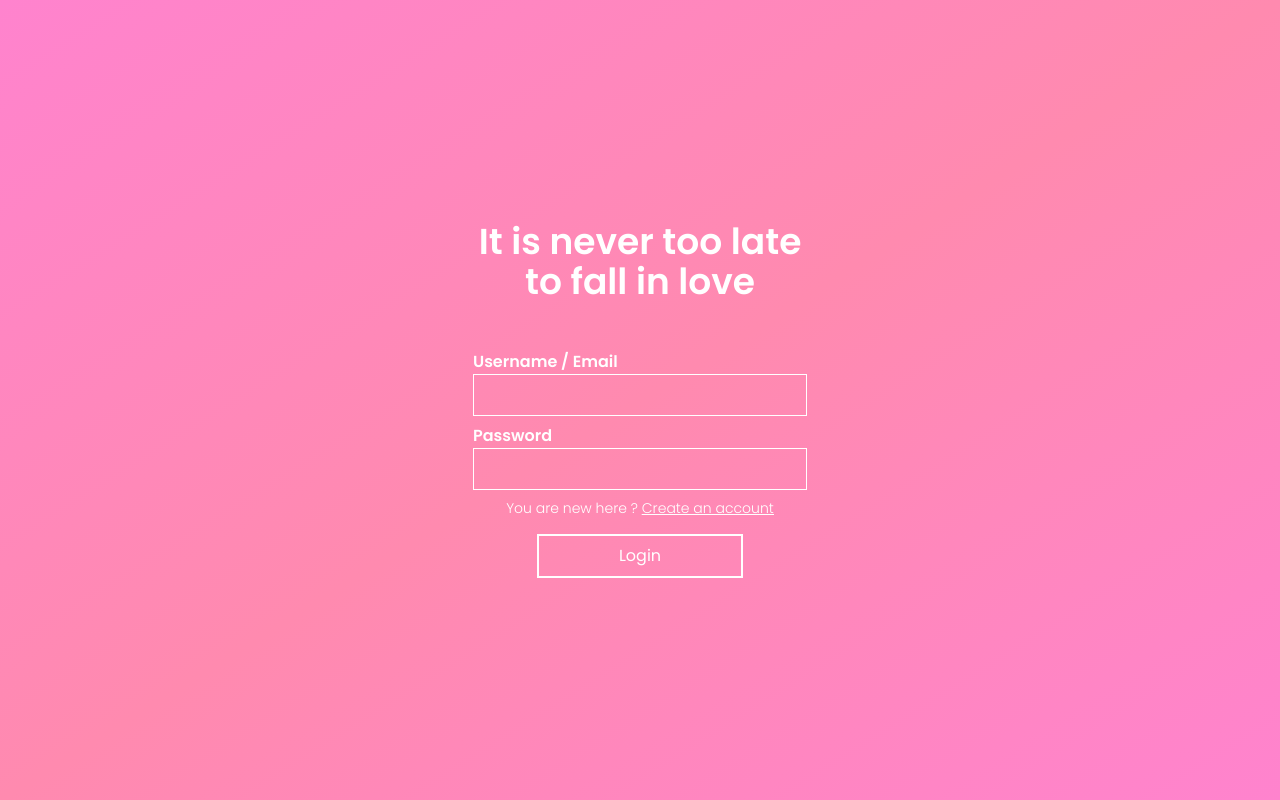
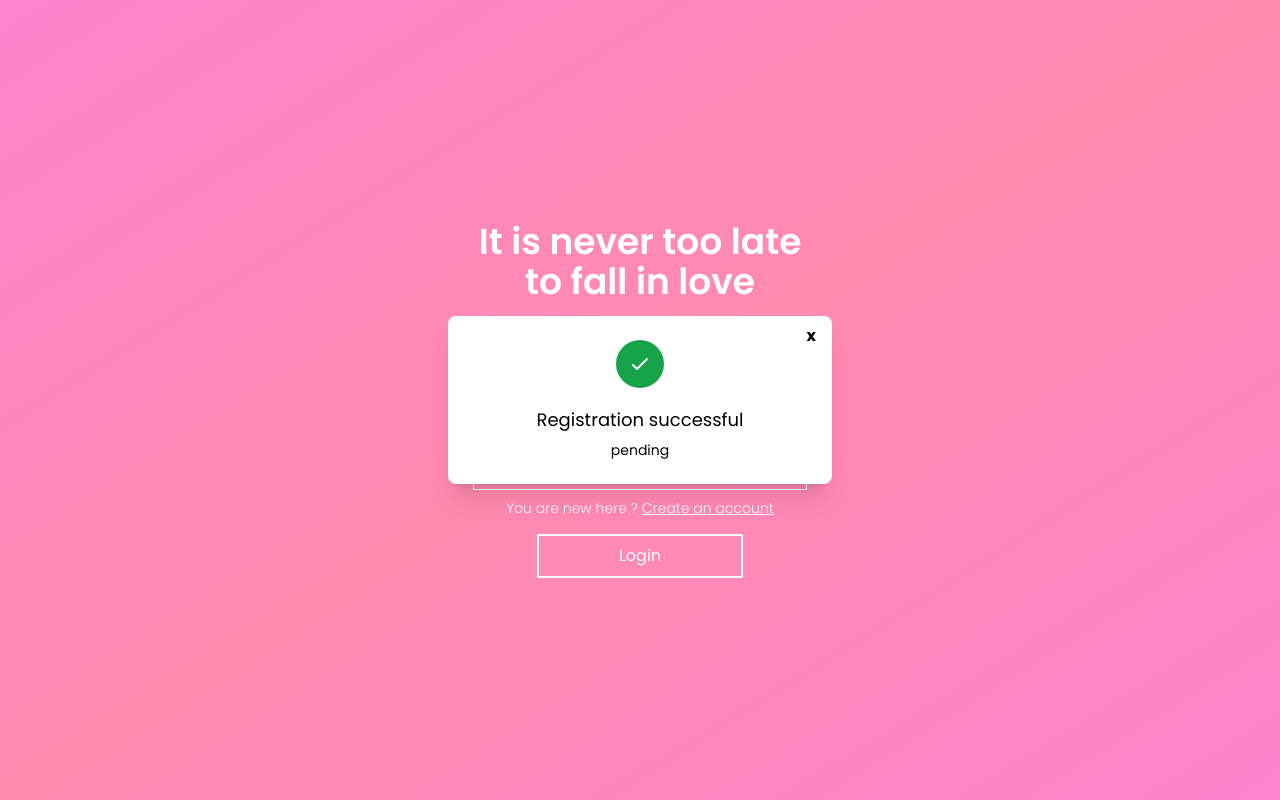
Before and after one commit to shonjmoj/Matcha, a Next.js app in the folder client/: page /login in a window 1280 px wide. Built offline with nearby package versions, Linux system fonts and the light colour scheme.

Commit message:
added a modal after user creating and rendering the error inside the page

```diff
--- /dev/null
+++ b/client/components/Modal.tsx
@@ -0,0 +1,77 @@
+import { Fragment, useState } from "react";
+import { Dialog, Transition } from "@headlessui/react";
+import { CheckIcon } from "@heroicons/react/outline";
+import { ModalProps } from "../types/types";
+
+export default function Modal({ title, content }: ModalProps) {
+  const [open, setOpen] = useState(true);
+
+  return (
+    <Transition.Root show={open} as={Fragment}>
+      <Dialog
+        as="div"
+        className="fixed inset-0 z-10 overflow-y-auto"
+        onClose={setOpen}
+      >
+        <div className="relative flex items-end justify-center min-h-screen px-4 pt-4 pb-20 text-center sm:block sm:p-0">
+          <Transition.Child
+            as={Fragment}
+            enter="ease-out duration-300"
+            enterFrom="opacity-0"
+            enterTo="opacity-100"
+            leave="ease-in duration-200"
+            leaveFrom="opacity-100"
+            leaveTo="opacity-0"
+          >
+            <Dialog.Overlay className="fixed inset-0 transition-opacity bg-gray-500 bg-opacity-75" />
+          </Transition.Child>
+
+          {/* This element is to trick the browser into centering the modal contents. */}
+          <span
+            className="hidden sm:inline-block sm:align-middle sm:h-screen"
+            aria-hidden="true"
+          >
+            &#8203;
+          </span>
+          <Transition.Child
+            as={Fragment}
+            enter="ease-out duration-300"
+            enterFrom="opacity-0 translate-y-4 sm:translate-y-0 sm:scale-95"
+            enterTo="opacity-100 translate-y-0 sm:scale-100"
+            leave="ease-in duration-200"
+            leaveFrom="opacity-100 translate-y-0 sm:scale-100"
+            leaveTo="opacity-0 translate-y-4 sm:translate-y-0 sm:scale-95"
+          >
+            <div className="relative inline-block px-4 pt-5 pb-4 overflow-hidden text-left align-bottom transition-all transform bg-white rounded-lg shadow-xl sm:my-8 sm:align-middle sm:max-w-sm sm:w-full sm:p-6">
+              <h2
+                onClick={() => setOpen(!open)}
+                className="absolute font-bold text-black cursor-pointer top-2 right-4"
+              >
+                x
+              </h2>
+              <div>
+                <div className="flex items-center justify-center w-12 h-12 mx-auto bg-green-600 rounded-full">
+                  <CheckIcon
+                    className="w-6 h-6 text-green-600"
+                    aria-hidden="true"
+                  />
+                </div>
+                <div className="mt-3 text-center sm:mt-5">
+                  <Dialog.Title
+                    as="h3"
+                    className="text-lg font-medium leading-6 text-black"
+                  >
+                    {title}
+                  </Dialog.Title>
+                  <div className="mt-2">
+                    <p className="text-sm text-black">{content}</p>
+                  </div>
+                </div>
+              </div>
+            </div>
+          </Transition.Child>
+        </div>
+      </Dialog>
+    </Transition.Root>
+  );
+}
--- a/client/package.json
+++ b/client/package.json
@@ -9,6 +9,8 @@
     "lint": "next lint"
   },
   "dependencies": {
+    "@headlessui/react": "^1.6.5",
+    "@heroicons/react": "^1.0.6",
     "@reduxjs/toolkit": "^1.8.2",
     "cookies": "^0.8.0",
     "framer-motion": "^6.3.13",
--- a/client/pages/login.tsx
+++ b/client/pages/login.tsx
@@ -1,4 +1,4 @@
-import React from "react";
+import React, { useState } from "react";
 import { motion } from "framer-motion";
 import Link from "next/link";
 import { SubmitHandler, useForm } from "react-hook-form";
@@ -8,11 +8,13 @@ import { setMessage } from "./redux/RegistrationState";
 import { useDispatch, useSelector } from "react-redux";
 import { RootState } from "./redux/store";
 import cookies from "cookies";
+import Modal from "../components/Modal";
 
 export default function Login() {
   const { register, handleSubmit } = useForm<LoginData>();
   const { state } = useSelector((data: RootState) => data.register);
   const dispatch = useDispatch();
+  const [err, setErr] = useState(false);
   const schema = Joi.object({
     email: Joi.string().email({ tlds: { allow: false } }),
     password: Joi.string().pattern(new RegExp("^[a-zA-Z0-9]{3,30}$")),
@@ -44,6 +46,7 @@ export default function Login() {
         document.cookie = `x-access-token=${res.data}`;
       }
     }
+    setErr(true);
   };
   return (
     <motion.div
@@ -52,6 +55,7 @@ export default function Login() {
       animate={{ x: 0, opacity: 1 }}
       transition={{ delay: 0.5 }}
     >
+      <Modal title="Registration successful" content={state} />
       <motion.h1
         initial={{ opacity: 0 }}
         animate={{ opacity: 1 }}
@@ -60,6 +64,9 @@ export default function Login() {
       >
         It is never too late <br /> to fall in love
       </motion.h1>
+      {err && state !== "pending" && (
+        <p className="mb-4 font-semibold text-center">{state}</p>
+      )}
       <form
         className="flex flex-col items-center gap-2"
         onSubmit={handleSubmit(onSubmit)}
--- a/client/pages/redux/store.ts
+++ b/client/pages/redux/store.ts
@@ -1,12 +1,11 @@
 import { configureStore } from "@reduxjs/toolkit";
 import registerReducer from "./RegistrationState";
 
+export const store = configureStore({
+  reducer: {
+    register: registerReducer,
+  },
+});
 
-export const store = configureStore ({
-    reducer :{
-        register: registerReducer
-    }
-})
-
-export type RootState  = ReturnType<typeof store.getState>
-export type AppDispatch = typeof store.dispatch
+export type RootState = ReturnType<typeof store.getState>;
+export type AppDispatch = typeof store.dispatch;
--- a/client/types/types.ts
+++ b/client/types/types.ts
@@ -13,3 +13,7 @@ export type RegistrationData = {
 export type ResendData = {
   email: String;
 };
+export type ModalProps = {
+  title: String;
+  content: String;
+};
```
Also changed, not shown: 1 other file (tests, documents, lock files or other folders).
